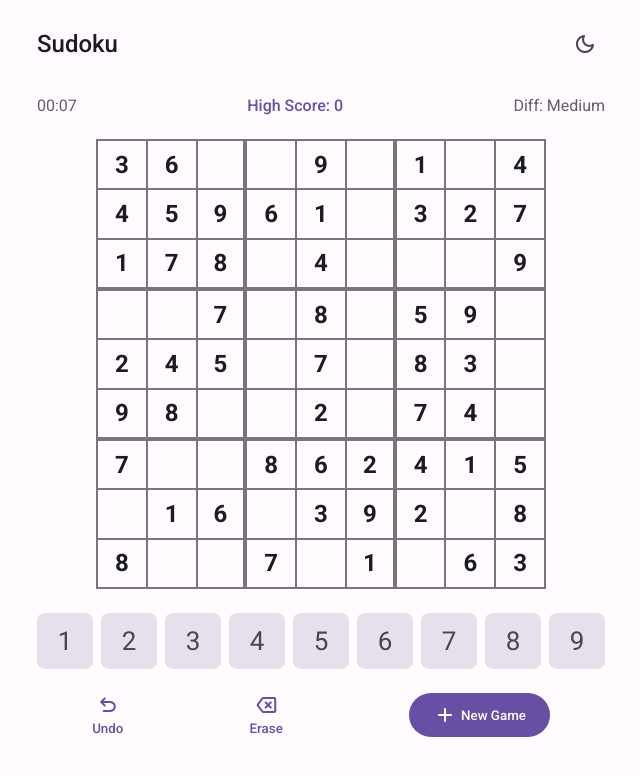
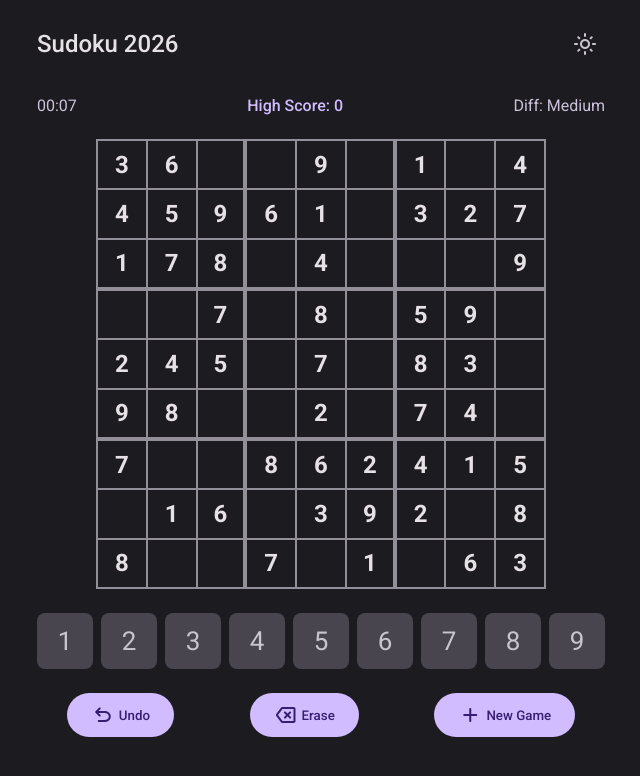
Before and after one commit to gustavoschuster2000/sudoku-app, a plain HTML site: page public/index.html in a window 1280 px wide. Both pictures are taken after a click on the button "dark_mode". Shown: the whole page, without its empty margins (319-959 px from the left). Drawn offline with nearby package versions, Linux system fonts and the light colour scheme.

Commit message:
Se cambia el nombre de la app / Los botones de abajo se unifican en estilo

```diff
--- a/public/index.html
+++ b/public/index.html
@@ -4,7 +4,7 @@
 <head>
     <meta charset="UTF-8">
     <meta name="viewport" content="width=device-width, initial-scale=1.0">
-    <title>Sudoku Material</title>
+    <title>Sudoku 2026</title>
     <!-- Roboto Font -->
     <link rel="preconnect" href="https://fonts.googleapis.com">
     <link rel="preconnect" href="https://fonts.gstatic.com" crossorigin>
@@ -19,7 +19,7 @@
     <div class="app-container">
         <!-- Top Bar -->
         <header class="top-bar">
-            <h1>Sudoku</h1>
+            <h1>Sudoku 2026</h1>
             <div class="actions">
                 <button id="theme-toggle" class="icon-btn" aria-label="Toggle Theme">
                     <span class="material-symbols-rounded">dark_mode</span>
@@ -54,11 +54,11 @@
             </div>
 
             <div class="action-buttons">
-                <button id="btn-undo" class="action-btn">
+                <button id="btn-undo" class="action-btn primary">
                     <span class="material-symbols-rounded">undo</span>
                     <span>Undo</span>
                 </button>
-                <button id="btn-erase" class="action-btn">
+                <button id="btn-erase" class="action-btn primary">
                     <span class="material-symbols-rounded">backspace</span>
                     <span>Erase</span>
                 </button>
--- a/public/script.js
+++ b/public/script.js
@@ -22,14 +22,31 @@ const btnConfirmDiff = document.getElementById('confirm-difficulty');
 const timerDisplay = document.querySelector('.timer');
 const diffLabel = document.querySelector('.difficulty-label');
 const highScoreDisplay = document.getElementById('high-score');
+const themeToggleBtn = document.getElementById('theme-toggle');
+const themeIcon = themeToggleBtn.querySelector('.material-symbols-rounded');
 
 /* Initialization */
 window.addEventListener('DOMContentLoaded', () => {
+    loadTheme();
     loadHighScore();
     initGame(difficulty);
 });
 
 /* Event Listeners */
+themeToggleBtn.addEventListener('click', () => {
+    document.body.classList.toggle('dark-mode');
+    const isDark = document.body.classList.contains('dark-mode');
+    themeIcon.textContent = isDark ? 'light_mode' : 'dark_mode';
+    localStorage.setItem('sudoku-theme', isDark ? 'dark' : 'light');
+});
+
+function loadTheme() {
+    const savedTheme = localStorage.getItem('sudoku-theme');
+    if (savedTheme === 'dark') {
+        document.body.classList.add('dark-mode');
+        themeIcon.textContent = 'light_mode';
+    }
+}
 btnNewGame.addEventListener('click', () => {
     dialog.showModal();
 });
--- a/public/style.css
+++ b/public/style.css
@@ -24,6 +24,28 @@
     --grid-gap: 2px;
     --block-gap: 8px;
     --cell-size: clamp(36px, 11vw, 55px);
+}
+
+body.dark-mode {
+    --md-sys-color-primary: #D0BCFF;
+    --md-sys-color-on-primary: #381E72;
+    --md-sys-color-primary-container: #4F378B;
+    --md-sys-color-on-primary-container: #EADDFF;
+
+    --md-sys-color-secondary: #CCC2DC;
+    --md-sys-color-secondary-container: #4A4458;
+
+    --md-sys-color-background: #1C1B1F;
+    --md-sys-color-on-background: #E6E1E5;
+
+    --md-sys-color-surface: #1C1B1F;
+    --md-sys-color-on-surface: #E6E1E5;
+    --md-sys-color-surface-variant: #49454F;
+    --md-sys-color-on-surface-variant: #CAC4D0;
+
+    --md-sys-color-outline: #938F99;
+
+    --md-sys-color-error: #F2B8B5;
 }
 
 * {
@@ -186,6 +208,7 @@ body {
     display: flex;
     justify-content: space-around;
     gap: 16px;
+    flex-wrap: wrap;
 }
 
 .action-btn {
```
